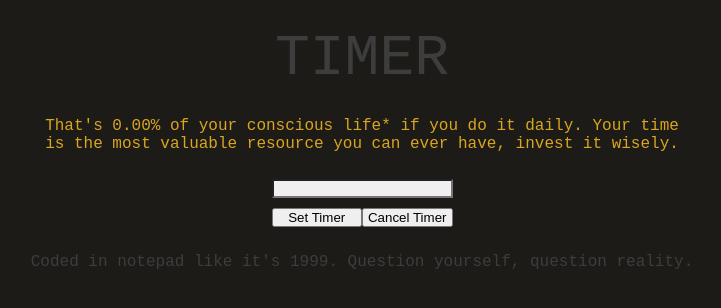
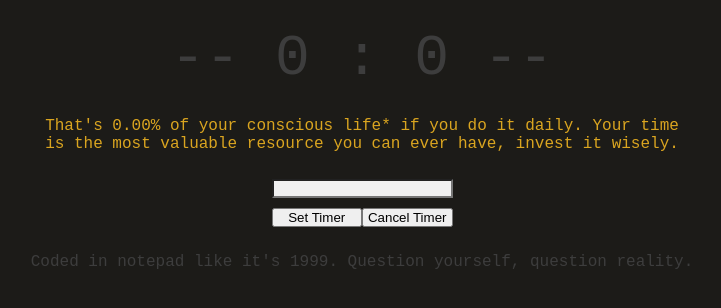
Before and after one commit to stshellletsski/stshellletsski.github.io, a plain HTML site: page timer/timer.html in a window 1280 px wide. Both pictures are taken after a click on the button "Set Timer". Shown: the whole page, without its empty margins (278-999 px from the left). Drawn offline with Linux system fonts and the light colour scheme.

Commit message:
Update timer

```diff
--- a/timer/timer.html
+++ b/timer/timer.html
@@ -96,6 +96,7 @@
             let seconds = timeLeft - minutes * 60;
             if (minutes === 0 && seconds === 0) {
             title.innerHTML = "-- 0 : 0 --";
+            clock.innerHTML = title.innerHTML;
             alert("Time is up!");
             clearInterval(timerId);
             timerId = null;
```
